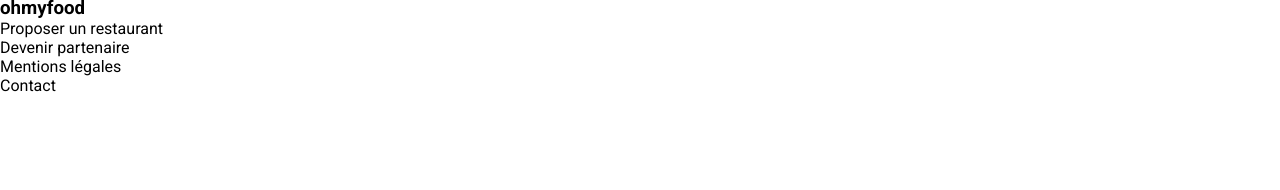
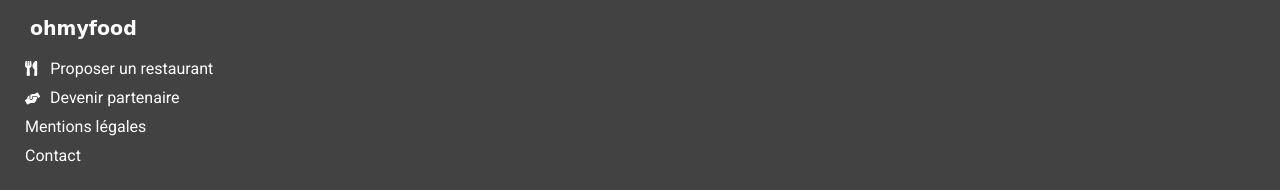
Before and after one commit to diabloprotox/QuintanaJosias_3_11062021, a website: page index.html in a window 1280 px wide. Shown: the part 1394-1584 px from the top of the page. Before the commit the page ends 1489 px from the top, so only its background shows below. Drawn offline with Linux system fonts and the light colour scheme; a web font is replaced by a local one.

Commit message:
Css du Footer

```diff
--- a/index.html
+++ b/index.html
@@ -72,10 +72,10 @@
         <section id="footer">
             <h3>ohmyfood</h3>
             <ul>
-                <li>Proposer un restaurant</li>
-                <li>Devenir partenaire</li>
+                <li><i class="fas fa-utensils"></i>Proposer un restaurant</li>
+                <li><i class="fas fa-hands-helping"></i>Devenir partenaire</li>
                 <li>Mentions légales</li>
-                <li>Contact</li>
+                <li><a href="mailto:">Contact</a></li>
             </ul>
         </section>
     </div>
--- /dev/null
+++ b/sass/Layout/_footer.scss
@@ -0,0 +1,35 @@
+#footer{
+    background-color: rgb(66, 66, 66);
+    color: white;
+    display: flex;
+    flex-direction: column;
+    padding: 20px;
+    h3{
+        font-family: 'Shrikhand', cursive;
+        font-size: 19px;
+        padding-left: 10px;
+        padding-bottom: 15px;
+    }
+    li{
+        list-style: none;
+        padding: 5px;
+        i{
+            padding-right: 10px;
+            font-size: 15px;
+        }
+        a{
+            text-decoration: none;
+            color: white;
+        }
+    }
+    li:nth-child(1){
+        i{
+            padding-right: 13px;
+        }
+    }
+    li:nth-child(2){
+        i{
+            font-size: 12px;
+        }
+    }
+}
--- a/sass/main.scss
+++ b/sass/main.scss
@@ -3,4 +3,5 @@
 @import "./Base/main";
 @import "./Composants/buttons";
 @import "./Layout/header";
+@import "./Layout/footer";
 @import "./Pages/home";
```
Also changed, not shown: public/css/style.css, 1 other file.
